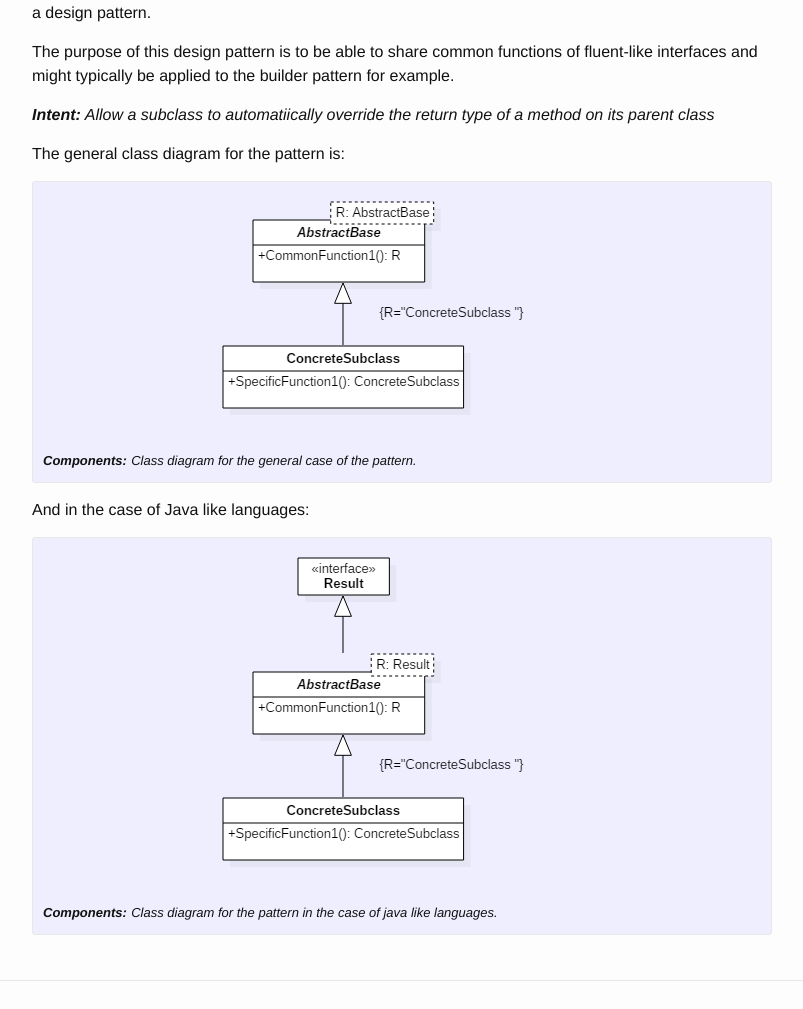
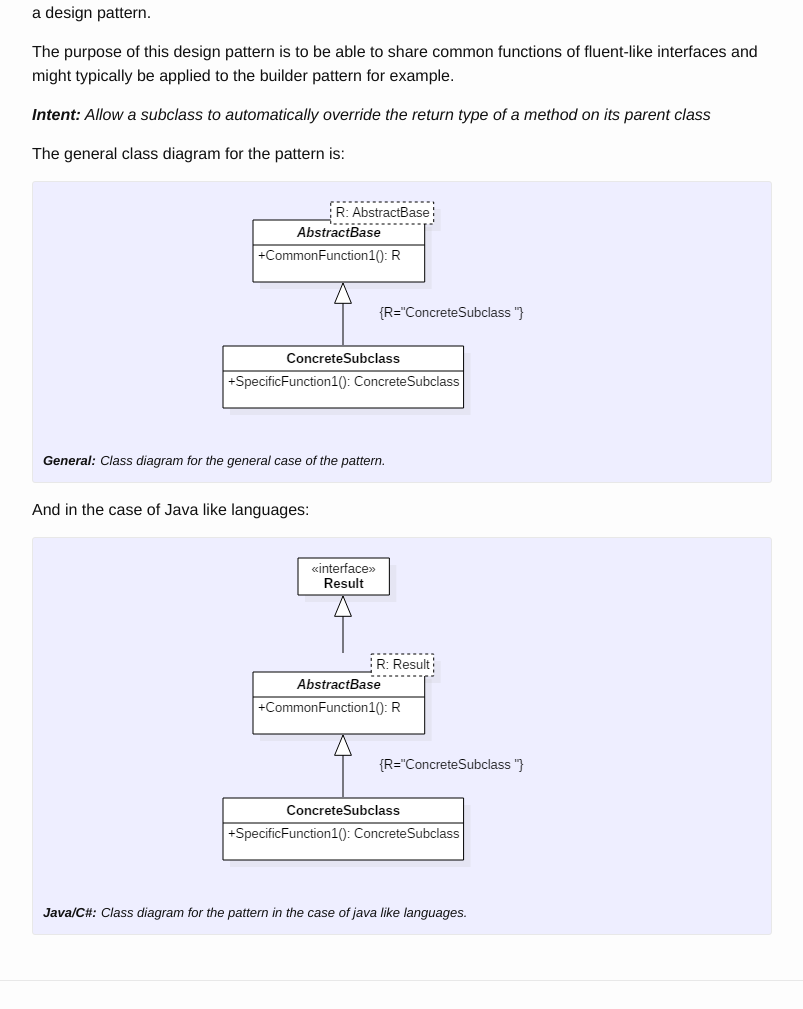
Before and after one commit to geoffles/geoffles.github.io, a Jekyll site: the page built from _posts/2018-01-30-type-inversion-pattern.md, in a window 1280 px wide and 1400 px high, scrolled down 8563 px. Shown: the part 242-1251 px from the top of the window, without its empty margins (238-1041 px from the left). Built offline with Jekyll 4.4.1, drawn with Linux system fonts in a browser that asks for light colours.

Commit message:
Fix more typos

```diff
--- a/_posts/2018-01-30-type-inversion-pattern.md
+++ b/_posts/2018-01-30-type-inversion-pattern.md
@@ -394,16 +394,16 @@ I'm not sure if this is a named pattern or not, but it definitely fits what I wo
 
 The purpose of this design pattern is to be able to share common functions of fluent-like interfaces and might typically be applied to the builder pattern for example.
 
-***Intent:** Allow a subclass to automatiically override the return type of a method on its parent class*
+***Intent:** Allow a subclass to automatically override the return type of a method on its parent class*
 
 The general class diagram for the pattern is:
 
 ![Pattern class diagram](/img/templatepattern/pattern.png)
-***Components:*** *Class diagram for the general case of the pattern.*
+***General:*** *Class diagram for the general case of the pattern.*
 {: class="figure"}
 
 And in the case of Java like languages:
 
 ![Pattern class diagram for Java like languages](/img/templatepattern/pattern2.png)
-***Components:*** *Class diagram for the pattern in the case of java like languages.*
+***Java/C\#:*** *Class diagram for the pattern in the case of java like languages.*
 {: class="figure"}
```
